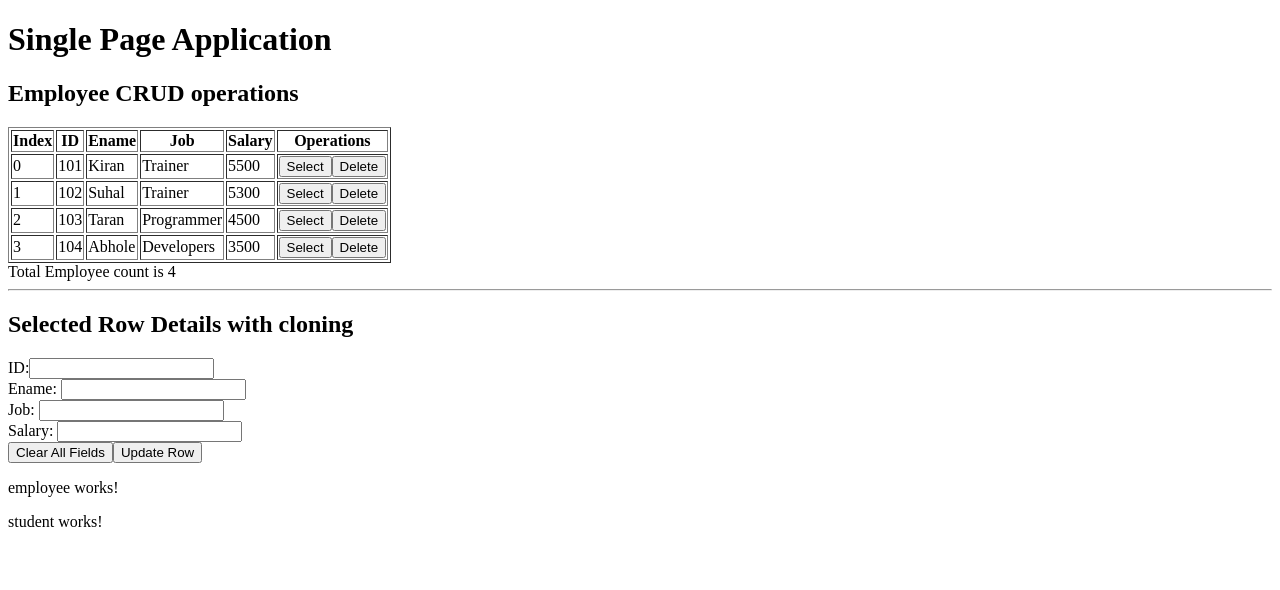
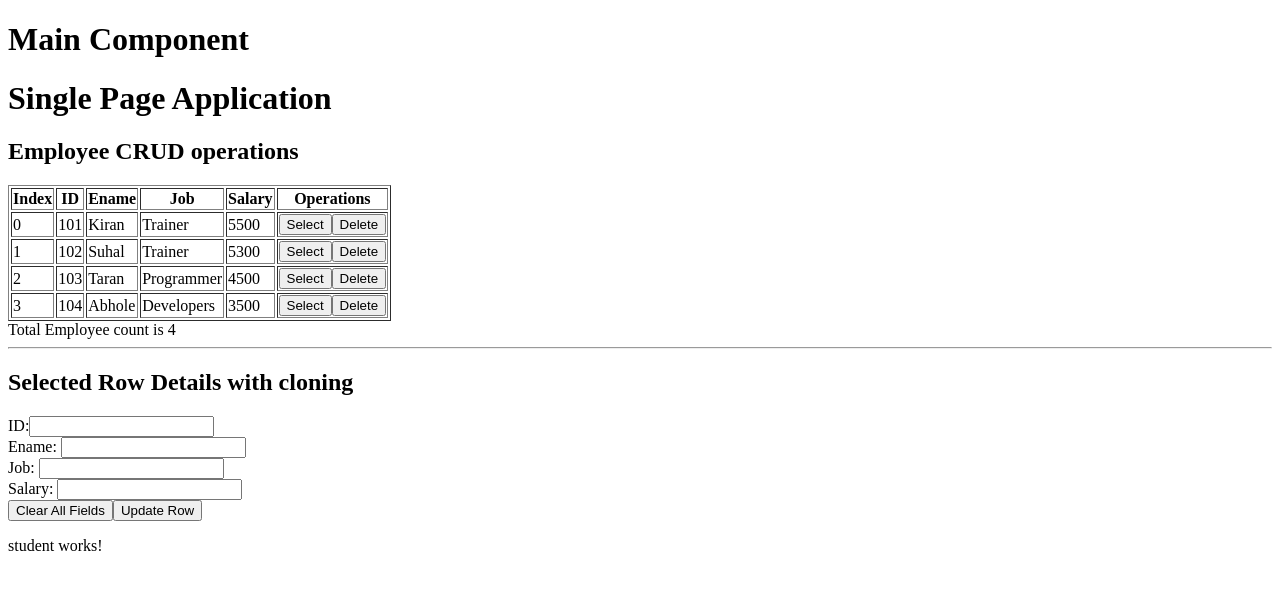
Before and after one commit to jackofalltradesprogrammer/Angular, an Angular app: page / in a window 1280 px wide. Shown: the top 590 px of the page. Built offline with nearby package versions, Linux system fonts and the light colour scheme.

Commit message:
Day 5 1:56 - Finish moving everything to employee component

```diff
--- a/src/app/app.component.html
+++ b/src/app/app.component.html
@@ -1,4 +1,6 @@
-<h1>Single Page Application</h1>
+<h1>Main Component</h1>
+<app-employee></app-employee>
+<!-- <h1>Single Page Application</h1>
 
 <h2> Employee CRUD operations</h2>
 
@@ -24,10 +26,10 @@
 </table>
 {{msg}}
 <hr>
-<!-- <div *ngIf='x'></div> -->
+// <div *ngIf='x'></div>
 <h2>Selected Row Details with cloning</h2>
- <!-- we are using cloning to get the data as when objects are given values, the memorey address will ng-change
-and hence the two-way binding won't be possible. -->
+ // we are using cloning to get the data as when objects are given values, the memorey address will ng-change
+//and hence the two-way binding won't be possible.
   ID:<input type="number" [(ngModel)]='x.id'/> <br>
   Ename: <input type=text [(ngModel)]='x.ename'/> <br>
   Job: <input type= text [(ngModel)]='x.job'/> <br>
@@ -37,7 +39,7 @@ and hence the two-way binding won't be possible. -->
 <button (click)='updateRow()'>Update Row</button>
 
 <app-employee></app-employee>
-<app-student></app-student>
+<app-student></app-student> -->
 
 
 
--- a/src/app/app.component.ts
+++ b/src/app/app.component.ts
@@ -1,5 +1,5 @@
 import { Component } from '@angular/core';
-import { Employee, IEmployee} from './Employee';
+
 //@component contains json object
 @Component({
   selector: 'app-root',
@@ -9,51 +9,55 @@ import { Employee, IEmployee} from './Employee';
 
 
 export class AppComponent{
-  // x:IEmployee=null; fix the error for the null appear when you load the page
-  x = new Employee();
-  employees:IEmployee[];
-  msg:string='';
-  constructor(){
-    this.employees =new Array<IEmployee>(
-      {id:101, ename:'Kiran', job:'Trainer', salary:5500},
-      {id:102, ename:'Suhal', job:'Trainer', salary:5300},
-      {id:103, ename:'Taran', job:'Programmer', salary:4500},
-      {id:104, ename:'Abhole', job:'Developers', salary:3500}
-    );
+
+}
 
 
-  this.msg = 'Total Employee count is ' + this.employees.length;
-  }
-  selectRow(i){
-//     we are using cloning to get the data as when objects are given values, the memorey address will ng-change
-// and hence the two-way binding won't be possible.
-    this.x = JSON.parse(JSON.stringify(this.employees[i]));
-  }
+  // x:IEmployee=null; fix the error for the null appear when you load the page
+//   x = new Employee();
+//   employees:IEmployee[];
+//   msg:string='';
+//   constructor(){
+//     this.employees =new Array<IEmployee>(
+//       {id:101, ename:'Kiran', job:'Trainer', salary:5500},
+//       {id:102, ename:'Suhal', job:'Trainer', salary:5300},
+//       {id:103, ename:'Taran', job:'Programmer', salary:4500},
+//       {id:104, ename:'Abhole', job:'Developers', salary:3500}
+//     );
 
-  addRow(){
-    this.employees.push(this.x);
-    this.msg = 'Total Employee count is ' + this.employees.length;
-    this.x = null;
-    alert("Row added succesfully");
-  }
-  deleteRow(i){
 
-    if (confirm("Are you sure"))
-      this.employees.splice(i,1);
-    this.msg = 'Total Employee count is ' + this.employees.length;
-  }
-  updateRow(){
-    var x1= new Employee();
-    for (var i in this.employees) {
-      if (this.employees[i].id == this.x.id){
-        x1 = this.employees[i];
-        break;
-      }
-    }
-    this.employees[i]=JSON.parse(JSON.stringify(this.x));;
-    alert('Row updated successfully');
-  }
-}
+//   this.msg = 'Total Employee count is ' + this.employees.length;
+//   }
+//   selectRow(i){
+// //     we are using cloning to get the data as when objects are given values, the memorey address will ng-change
+// // and hence the two-way binding won't be possible.
+//     this.x = JSON.parse(JSON.stringify(this.employees[i]));
+//   }
+
+//   addRow(){
+//     this.employees.push(this.x);
+//     this.msg = 'Total Employee count is ' + this.employees.length;
+//     this.x = null;
+//     alert("Row added succesfully");
+//   }
+//   deleteRow(i){
+
+//     if (confirm("Are you sure"))
+//       this.employees.splice(i,1);
+//     this.msg = 'Total Employee count is ' + this.employees.length;
+//   }
+//   updateRow(){
+//     var x1= new Employee();
+//     for (var i in this.employees) {
+//       if (this.employees[i].id == this.x.id){
+//         x1 = this.employees[i];
+//         break;
+//       }
+//     }
+//     this.employees[i]=JSON.parse(JSON.stringify(this.x));;
+//     alert('Row updated successfully');
+//   }
+
 
 // Move it to the new file
 // interface IEmployee{
--- a/src/app/employee/employee.component.html
+++ b/src/app/employee/employee.component.html
@@ -1,3 +1,40 @@
-<p>
-  employee works!
-</p>
+<h1>Single Page Application</h1>
+
+<h2> Employee CRUD operations</h2>
+
+<table border="1" >
+  <tr>
+    <th>Index</th>
+    <th>ID</th>
+    <th>Ename</th>
+    <th>Job</th>
+    <th>Salary</th>
+    <th>Operations</th>
+  </tr>
+  <tr *ngFor='let e of employees; let i=index'>
+    <td>{{i}}</td>
+    <td>{{e.id}}</td>
+    <td>{{e.ename}}</td>
+    <td>{{e.job}}</td>
+    <td>{{e.salary}}</td>
+    <td><button (click)='selectRow(i)'>Select</button>
+    <button (click)='deleteRow(i)'>Delete</button></td>
+
+  </tr>
+</table>
+{{msg}}
+<hr>
+<!-- <div *ngIf='x'></div> -->
+<h2>Selected Row Details with cloning</h2>
+ <!-- we are using cloning to get the data as when objects are given values, the memorey address will ng-change
+and hence the two-way binding won't be possible. -->
+  ID:<input type="number" [(ngModel)]='x.id'/> <br>
+  Ename: <input type=text [(ngModel)]='x.ename'/> <br>
+  Job: <input type= text [(ngModel)]='x.job'/> <br>
+  Salary: <input type="number"[(ngModel)]='x.salary'/> <br>
+
+<button (click)='x={}'>Clear All Fields</button>
+<button (click)='updateRow()'>Update Row</button>
+
+
+<app-student></app-student>
--- a/src/app/employee/employee.component.ts
+++ b/src/app/employee/employee.component.ts
@@ -1,4 +1,5 @@
 import { Component, OnInit } from '@angular/core';
+import { Employee, IEmployee } from './Employee';
 
 @Component({
   selector: 'app-employee',
@@ -7,7 +8,50 @@ import { Component, OnInit } from '@angular/core';
 })
 export class EmployeeComponent implements OnInit {
 
-  constructor() { }
+   // x:IEmployee=null; fix the error for the null appear when you load the page
+   x = new Employee();
+   employees:IEmployee[];
+   msg:string='';
+   constructor(){
+     this.employees =new Array<IEmployee>(
+       {id:101, ename:'Kiran', job:'Trainer', salary:5500},
+       {id:102, ename:'Suhal', job:'Trainer', salary:5300},
+       {id:103, ename:'Taran', job:'Programmer', salary:4500},
+       {id:104, ename:'Abhole', job:'Developers', salary:3500}
+     );
+
+
+   this.msg = 'Total Employee count is ' + this.employees.length;
+   }
+   selectRow(i){
+ //     we are using cloning to get the data as when objects are given values, the memorey address will ng-change
+ // and hence the two-way binding won't be possible.
+     this.x = JSON.parse(JSON.stringify(this.employees[i]));
+   }
+
+   addRow(){
+     this.employees.push(this.x);
+     this.msg = 'Total Employee count is ' + this.employees.length;
+     this.x = null;
+     alert("Row added succesfully");
+   }
+   deleteRow(i){
+
+     if (confirm("Are you sure"))
+       this.employees.splice(i,1);
+     this.msg = 'Total Employee count is ' + this.employees.length;
+   }
+   updateRow(){
+     var x1= new Employee();
+     for (var i in this.employees) {
+       if (this.employees[i].id == this.x.id){
+         x1 = this.employees[i];
+         break;
+       }
+     }
+     this.employees[i]=JSON.parse(JSON.stringify(this.x));;
+     alert('Row updated successfully');
+   }
 
   ngOnInit() {
   }
```
Also changed, not shown: src/app/employee/Employee.ts (renamed from src/app/Employee.ts).
